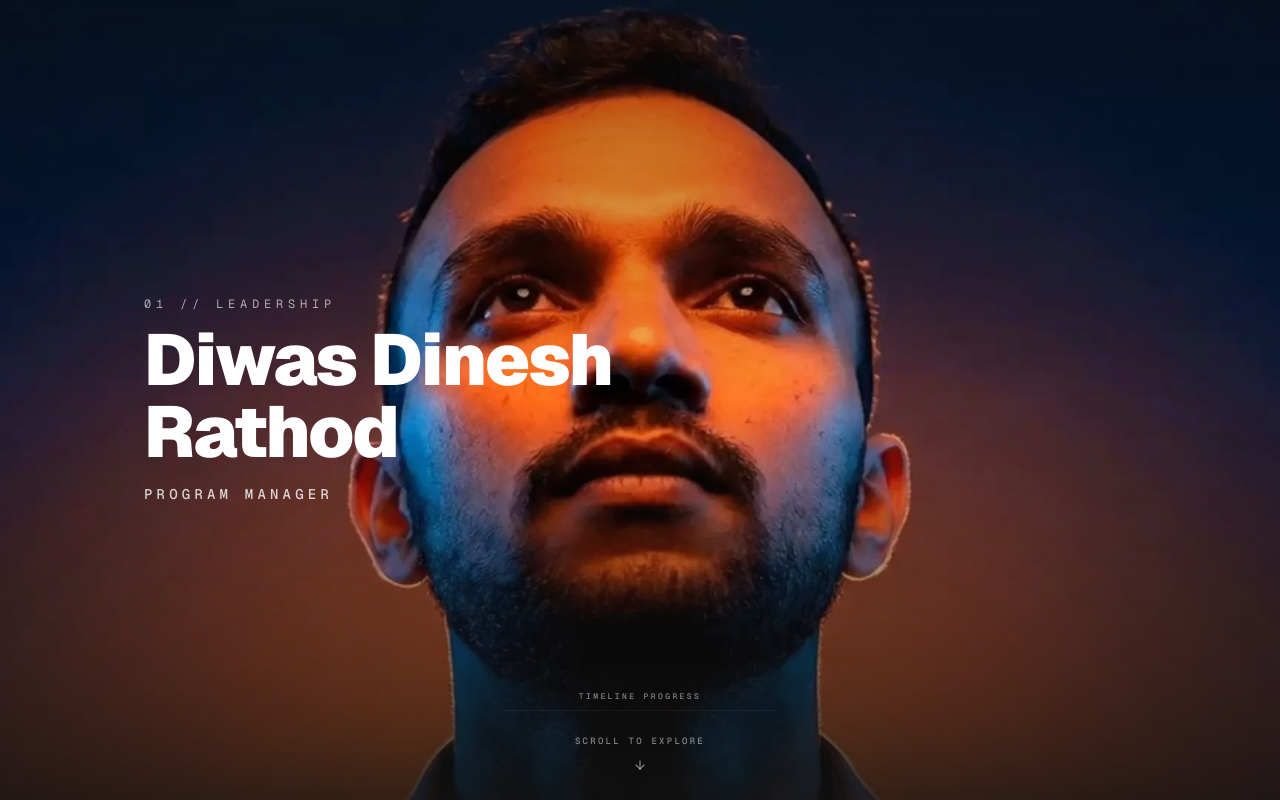
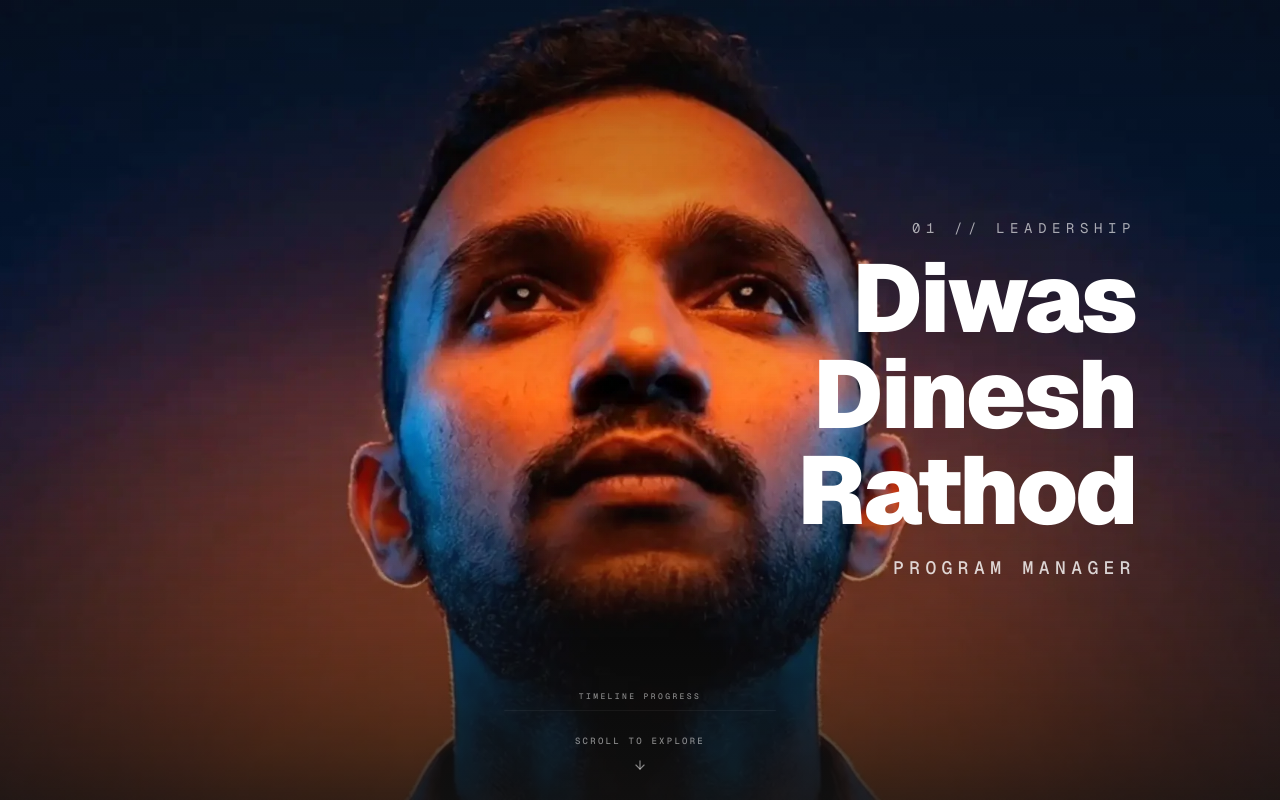
Before and after one commit to ItsMeDiwas/Personal-Website, a Next.js app: page / in a window 1280 px wide. Shown: the top 800 px of the page. Built offline with nearby package versions, Linux system fonts and the light colour scheme.

Commit message:
feat: swap overlay layout coordinates and increase text size of Hero frames

```diff
--- a/src/components/Overlay.tsx
+++ b/src/components/Overlay.tsx
@@ -66,51 +66,51 @@ export default function Overlay({
   return (
     <div className="absolute inset-0 z-10 w-full h-screen pointer-events-none select-none relative overflow-hidden">
       <AnimatePresence>
-        {/* SECTION 1: Left-aligned (Frames 0 to 19) - All White Font */}
+        {/* SECTION 1: Right-aligned (Frames 0 to 19) - Scaled Font */}
         {activeSection === 0 && (
           <motion.div
             key="section-0"
+            initial={{ opacity: 0, x: 40, filter: "blur(6px)" }}
+            animate={{ opacity: 1, x: 0, filter: "blur(0px)" }}
+            exit={{ opacity: 0, x: 40, filter: "blur(6px)" }}
+            transition={{ duration: 0.5, ease: "easeOut" }}
+            className="absolute inset-y-0 right-8 md:right-20 lg:right-32 flex flex-col justify-center items-end text-right max-w-xl ml-auto px-4"
+          >
+            <span className="text-xs md:text-sm font-mono tracking-[0.4em] uppercase text-white/70 mb-3 animate-pulse">
+              {textContent[0].badge}
+            </span>
+            <h1 className="text-5xl md:text-7xl lg:text-8xl font-black tracking-tight text-white leading-none">
+              {textContent[0].title}
+            </h1>
+            <p className="mt-4 text-sm md:text-base lg:text-lg font-mono tracking-[0.3em] uppercase text-white/80 font-medium">
+              {textContent[0].subtitle}
+            </p>
+          </motion.div>
+        )}
+
+        {/* SECTION 2: Left-aligned (Frames 20 to 39) - Scaled Font */}
+        {activeSection === 1 && (
+          <motion.div
+            key="section-1"
             initial={{ opacity: 0, x: -40, filter: "blur(6px)" }}
             animate={{ opacity: 1, x: 0, filter: "blur(0px)" }}
             exit={{ opacity: 0, x: -40, filter: "blur(6px)" }}
             transition={{ duration: 0.5, ease: "easeOut" }}
             className="absolute inset-y-0 left-8 md:left-20 lg:left-32 flex flex-col justify-center items-start text-left max-w-xl px-4"
           >
-            <span className="text-[10px] md:text-xs font-mono tracking-[0.4em] uppercase text-white/70 mb-3 animate-pulse">
-              {textContent[0].badge}
-            </span>
-            <h1 className="text-4xl md:text-6xl lg:text-7xl font-black tracking-tight text-white leading-none">
-              {textContent[0].title}
-            </h1>
-            <p className="mt-4 text-xs md:text-sm font-mono tracking-[0.3em] uppercase text-white/80 font-medium">
-              {textContent[0].subtitle}
-            </p>
-          </motion.div>
-        )}
-
-        {/* SECTION 2: Right-aligned (Frames 20 to 39) - All White Font */}
-        {activeSection === 1 && (
-          <motion.div
-            key="section-1"
-            initial={{ opacity: 0, x: 40, filter: "blur(6px)" }}
-            animate={{ opacity: 1, x: 0, filter: "blur(0px)" }}
-            exit={{ opacity: 0, x: 40, filter: "blur(6px)" }}
-            transition={{ duration: 0.5, ease: "easeOut" }}
-            className="absolute inset-y-0 right-8 md:right-20 lg:right-32 flex flex-col justify-center items-end text-right max-w-xl ml-auto px-4"
-          >
-            <span className="text-[10px] md:text-xs font-mono tracking-[0.4em] uppercase text-white/70 mb-3 animate-pulse">
+            <span className="text-xs md:text-sm font-mono tracking-[0.4em] uppercase text-white/70 mb-3 animate-pulse">
               {textContent[1].badge}
             </span>
-            <h1 className="text-4xl md:text-6xl lg:text-7xl font-black tracking-tight text-white leading-none">
+            <h1 className="text-5xl md:text-7xl lg:text-8xl font-black tracking-tight text-white leading-none">
               {textContent[1].title}
             </h1>
-            <p className="mt-4 text-xs md:text-sm font-mono tracking-[0.3em] uppercase text-white/80 font-medium">
+            <p className="mt-4 text-sm md:text-base lg:text-lg font-mono tracking-[0.3em] uppercase text-white/80 font-medium">
               {textContent[1].subtitle}
             </p>
           </motion.div>
         )}
 
-        {/* SECTION 3: Bottom-center (Frames 40 to 73) - All White Font */}
+        {/* SECTION 3: Bottom-center (Frames 40 to 73) - Scaled Font */}
         {activeSection === 2 && (
           <motion.div
             key="section-2"
@@ -118,15 +118,15 @@ export default function Overlay({
             animate={{ opacity: 1, y: 0, filter: "blur(0px)" }}
             exit={{ opacity: 0, y: 40, filter: "blur(6px)" }}
             transition={{ duration: 0.5, ease: "easeOut" }}
-            className="absolute bottom-36 left-0 right-0 flex flex-col justify-center items-center text-center max-w-3xl mx-auto px-6 animate-once"
+            className="absolute bottom-36 left-0 right-0 flex flex-col justify-center items-center text-center max-w-3xl mx-auto px-6"
           >
-            <span className="text-[10px] md:text-xs font-mono tracking-[0.4em] uppercase text-white/70 mb-3 animate-pulse">
+            <span className="text-xs md:text-sm font-mono tracking-[0.4em] uppercase text-white/70 mb-3 animate-pulse">
               {textContent[2].badge}
             </span>
-            <h1 className="text-4xl md:text-5xl lg:text-6xl font-black tracking-tight text-white leading-none">
+            <h1 className="text-5xl md:text-7xl lg:text-8xl font-black tracking-tight text-white leading-none">
               {textContent[2].title}
             </h1>
-            <p className="mt-4 text-xs md:text-sm font-mono tracking-[0.3em] uppercase text-white/80 font-medium">
+            <p className="mt-4 text-sm md:text-base lg:text-lg font-mono tracking-[0.3em] uppercase text-white/80 font-medium">
               {textContent[2].subtitle}
             </p>
           </motion.div>
```
